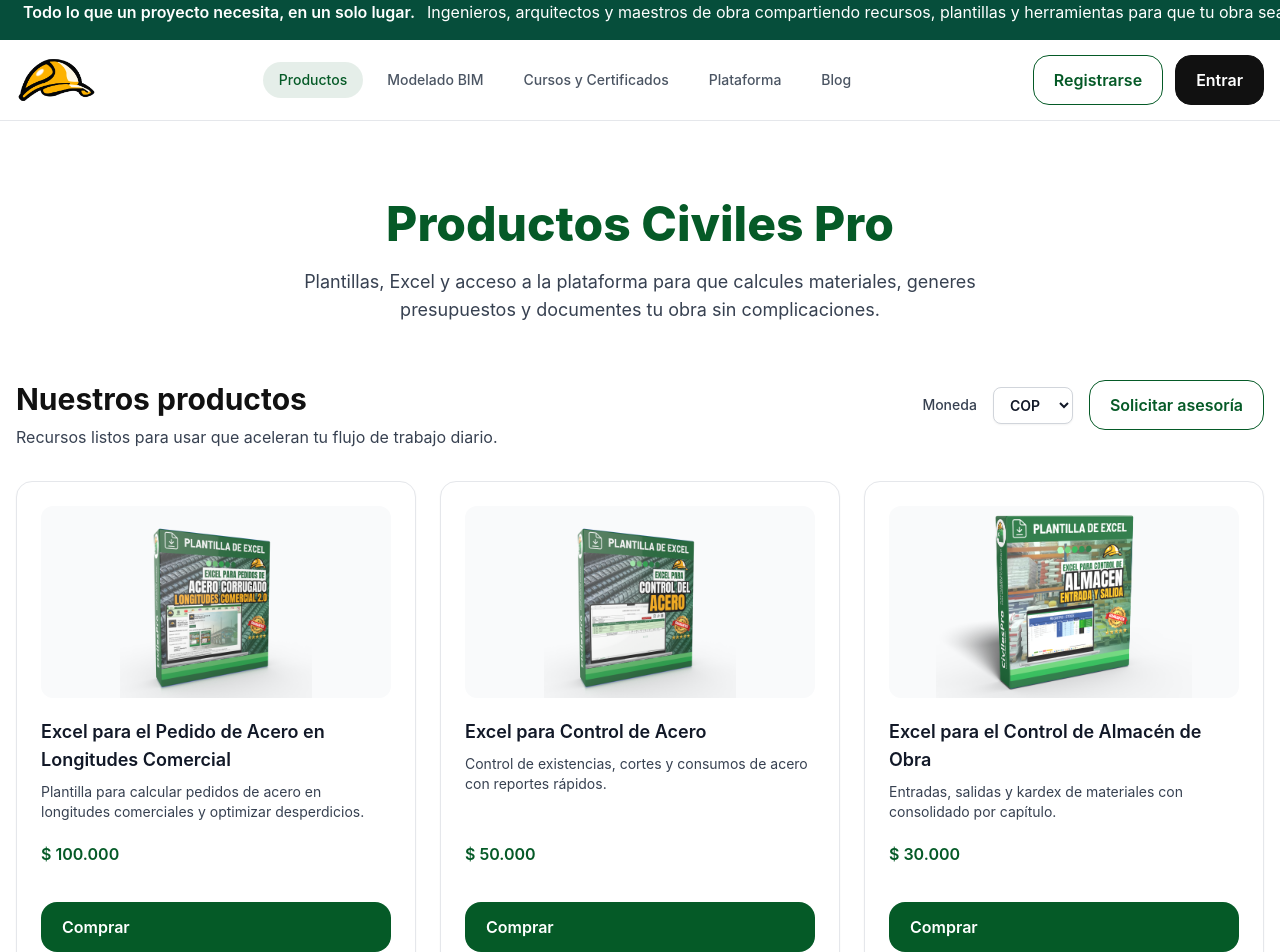
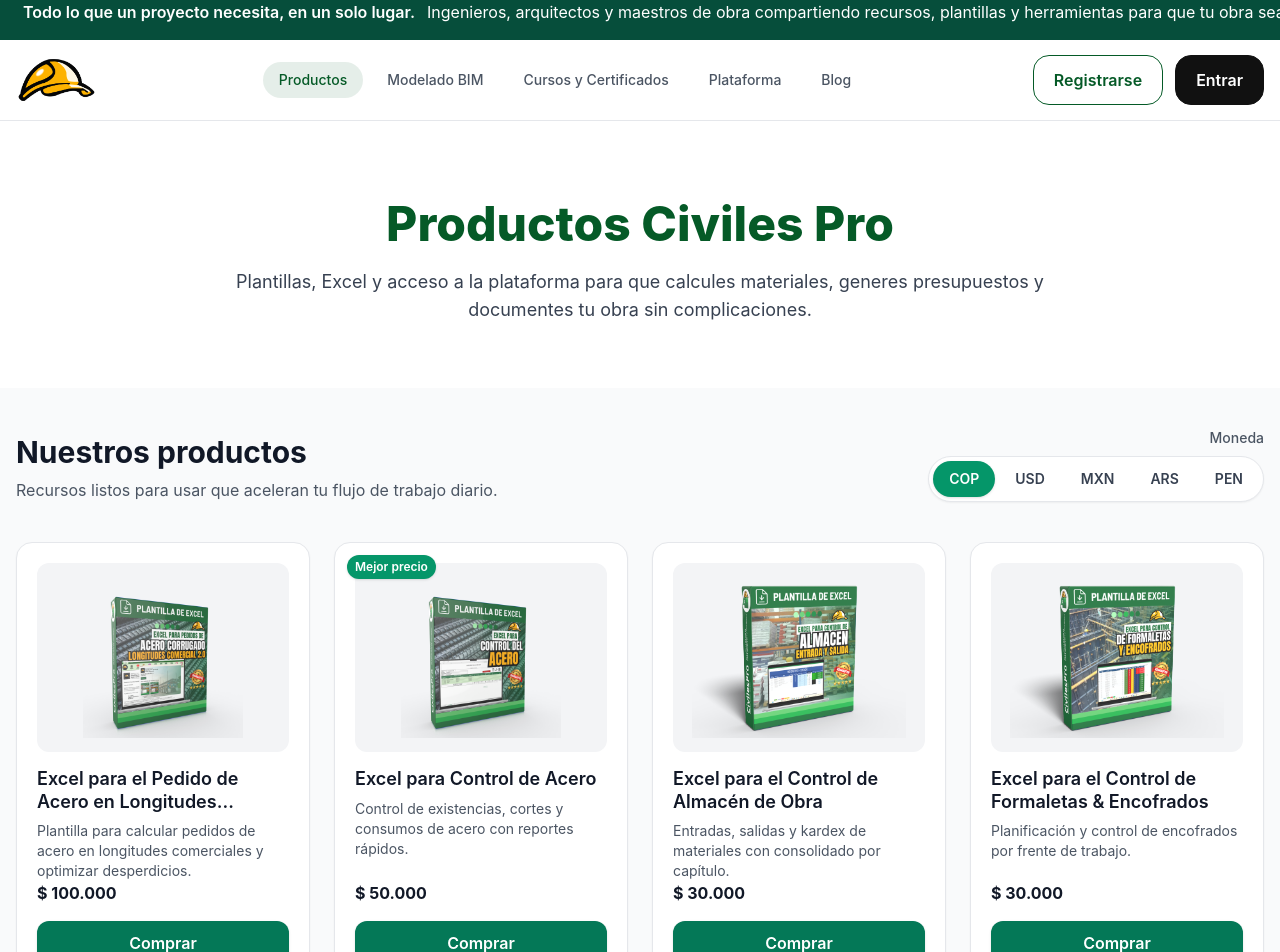
Before and after one commit to CivilesPro/pagina-principal, a React (Vite) app: page / in a window 1280 px wide. Shown: the top 952 px of the page. Built offline with nearby package versions, Linux system fonts and the light colour scheme.

Commit message:
feat: redesign product grid cards

```diff
--- a/src/index.css
+++ b/src/index.css
@@ -30,3 +30,19 @@
 .announcement-track {
   animation: announcement-marquee 25s linear infinite;
 }
+
+@layer utilities {
+  .line-clamp-2 {
+    display: -webkit-box;
+    -webkit-line-clamp: 2;
+    -webkit-box-orient: vertical;
+    overflow: hidden;
+  }
+
+  .line-clamp-3 {
+    display: -webkit-box;
+    -webkit-line-clamp: 3;
+    -webkit-box-orient: vertical;
+    overflow: hidden;
+  }
+}
--- a/src/pages/ProductosPage.jsx
+++ b/src/pages/ProductosPage.jsx
@@ -7,6 +7,12 @@
 
 const SITE_URL = "https://civilespro.com"
 const DEFAULT_CURRENCY = "COP"
+
+const BADGES_BY_SLUG = {
+  "cantidades-instant": "Más vendido",
+  "control-acero": "Mejor precio",
+  "concretos-autohormigoneras": "Nuevo",
+}
 
 function normalizeCurrency(value) {
   if (!value) return null
@@ -68,47 +74,50 @@
       />
 
       <section className="py-16">
-        <div className="wrap-wide px-4">
-          <div className="mx-auto max-w-3xl text-center">
-            <h1 className="text-4xl md:text-5xl font-extrabold text-primary">
+        <div className="mx-auto max-w-4xl px-4 text-center">
+          <h1 className="text-4xl font-extrabold text-primary md:text-5xl">
             Productos Civiles Pro
           </h1>
           <p className="mt-5 text-lg text-gray-700">
             Plantillas, Excel y acceso a la plataforma para que calcules materiales, generes presupuestos y documentes tu obra sin complicaciones.
           </p>
         </div>
+      </section>
 
-          <section id="productos" className="mt-14">
-            <div className="flex items-baseline justify-between gap-6 flex-wrap">
-              <div>
-                <h2 className="text-2xl md:text-3xl font-bold">Nuestros productos</h2>
-                <p className="mt-2 text-gray-700">
+      <section id="productos" className="bg-gray-50 py-10">
+        <div className="mx-auto max-w-7xl px-4">
+          <div className="flex flex-col gap-6 md:flex-row md:items-end md:justify-between">
+            <div className="max-w-2xl">
+              <h2 className="text-3xl font-bold text-gray-900">Nuestros productos</h2>
+              <p className="mt-2 text-gray-600">
                 Recursos listos para usar que aceleran tu flujo de trabajo diario.
               </p>
             </div>
-              <div className="ml-auto flex items-center gap-4 flex-wrap">
-                <label className="text-sm font-medium text-gray-700" htmlFor="currency-select">
-                  Moneda
-                </label>
-                <select
-                  id="currency-select"
-                  className="rounded-lg border border-gray-300 bg-white px-3 py-2 text-sm font-semibold text-gray-900 shadow-sm focus:border-primary focus:outline-none focus:ring-2 focus:ring-primary/30"
-                  value={currency}
-                  onChange={(event) => setCurrency(event.target.value)}
+            <div className="flex flex-col gap-2 md:items-end">
+              <span className="text-sm font-medium text-gray-600">Moneda</span>
+              <div className="inline-flex max-w-full gap-1 overflow-x-auto rounded-full border border-gray-200 bg-white p-1 shadow-sm snap-x">
+                {SUPPORTED_CURRENCIES.map((code) => {
+                  const isActive = code === currency
+                  return (
+                    <button
+                      key={code}
+                      type="button"
+                      className={`snap-center rounded-full px-4 py-2 text-sm font-semibold transition-colors duration-200 whitespace-nowrap focus-visible:outline-none focus-visible:ring-2 focus-visible:ring-emerald-500 ${
+                        isActive
+                          ? "bg-emerald-600 text-white shadow"
+                          : "text-gray-700 hover:bg-emerald-50"
+                      }`}
+                      onClick={() => setCurrency(code)}
                     >
-                  {SUPPORTED_CURRENCIES.map((code) => (
-                    <option key={code} value={code}>
                       {code}
-                    </option>
-                  ))}
-                </select>
-                <a href="/contacto" className="btn-outline whitespace-nowrap">
-                  Solicitar asesoría
-                </a>
+                    </button>
+                  )
+                })}
+              </div>
             </div>
           </div>
 
-            <div className="mt-8 grid gap-6 sm:grid-cols-2 xl:grid-cols-3 2xl:grid-cols-4">
+          <div className="mt-10 grid grid-cols-1 gap-6 sm:grid-cols-2 lg:grid-cols-3 xl:grid-cols-4">
             {products.map((product) => {
               const formattedPrice = formatPrice(product.priceCop, currency)
               const formattedYearPrice =
@@ -116,50 +125,63 @@
                   ? formatPrice(product.priceCopYear, currency)
                   : null
 
+              const badgeLabel = BADGES_BY_SLUG[product.slug]
+              const isConsultation = product.priceCop == null
+
               return (
                 <article
                   key={product.slug}
-                    className="flex h-full flex-col gap-5 rounded-2xl border bg-white p-6 shadow-sm"
+                  className="group relative flex h-full flex-col rounded-2xl border border-gray-200 bg-white p-5 shadow-sm transition-all duration-200 hover:-translate-y-1 hover:shadow-lg"
                 >
-                    <div className="flex h-48 items-center justify-center overflow-hidden rounded-xl bg-gray-50">
+                  {badgeLabel ? (
+                    <span className="absolute left-3 top-3 rounded-full bg-emerald-600 px-2 py-1 text-xs font-semibold text-white shadow">
+                      {badgeLabel}
+                    </span>
+                  ) : null}
+                  <div className="mb-4 grid aspect-[4/3] place-items-center overflow-hidden rounded-xl bg-gray-100">
                     <img
                       src={product.image}
                       alt={product.title}
-                        className="h-full w-full object-contain"
+                      className="h-40 w-full object-contain transition-transform duration-300 group-hover:scale-[1.03]"
                     />
                   </div>
-                    <header>
-                      <h3 className="text-lg font-semibold text-gray-900">{product.title}</h3>
-                      <p className="mt-2 text-sm text-gray-700">{product.description}</p>
-                    </header>
-                    <div className="mt-auto space-y-1">
+                  <div className="flex flex-col gap-2">
+                    <h3 className="text-lg font-semibold leading-tight text-gray-900 line-clamp-2">
+                      {product.title}
+                    </h3>
+                    <p className="text-sm text-gray-600 line-clamp-3">{product.description}</p>
+                  </div>
+                  <div className="mt-auto space-y-4">
+                    <div className="space-y-1">
                       {formattedYearPrice ? (
                         <>
-                          <p className="font-semibold text-primary">
-                            Plan mensual: {formattedPrice}
-                          </p>
-                          <p className="text-sm text-gray-700">
-                            Plan anual: <span className="font-semibold text-primary">{formattedYearPrice}</span>
+                          <p className="text-base font-bold text-gray-900">Plan mensual: {formattedPrice}</p>
+                          <p className="text-xs text-gray-500">
+                            Plan anual: <span className="font-semibold text-gray-900">{formattedYearPrice}</span>
                           </p>
                         </>
                       ) : (
-                        <p className="font-semibold text-primary">{formattedPrice}</p>
+                        <p className="text-base font-bold text-gray-900">{formattedPrice}</p>
                       )}
                     </div>
                     <button
                       type="button"
-                      className="btn-primary mt-4"
+                      className={`h-11 w-full rounded-xl font-semibold shadow transition-colors focus:outline-none focus:ring-2 focus:ring-emerald-500 ${
+                        isConsultation
+                          ? "border border-emerald-700 bg-white text-emerald-700 hover:bg-emerald-50"
+                          : "bg-emerald-700 text-white hover:bg-emerald-800"
+                      }`}
                       onClick={() => console.log(product.slug)}
                     >
                       Comprar
                     </button>
+                  </div>
                 </article>
               )
             })}
           </div>
-          </section>
 
-          <div className="mt-16 rounded-3xl border border-dashed border-gray-300 bg-gray-50 p-10 text-center text-gray-600">
+          <div className="mt-16 rounded-3xl border border-dashed border-gray-300 bg-white p-10 text-center text-gray-600">
             ¿Buscas un producto a medida? Escríbenos y diseñamos la solución ideal para tu proyecto.
           </div>
         </div>
```
Lines whose indentation alone changed are shown as unchanged.
